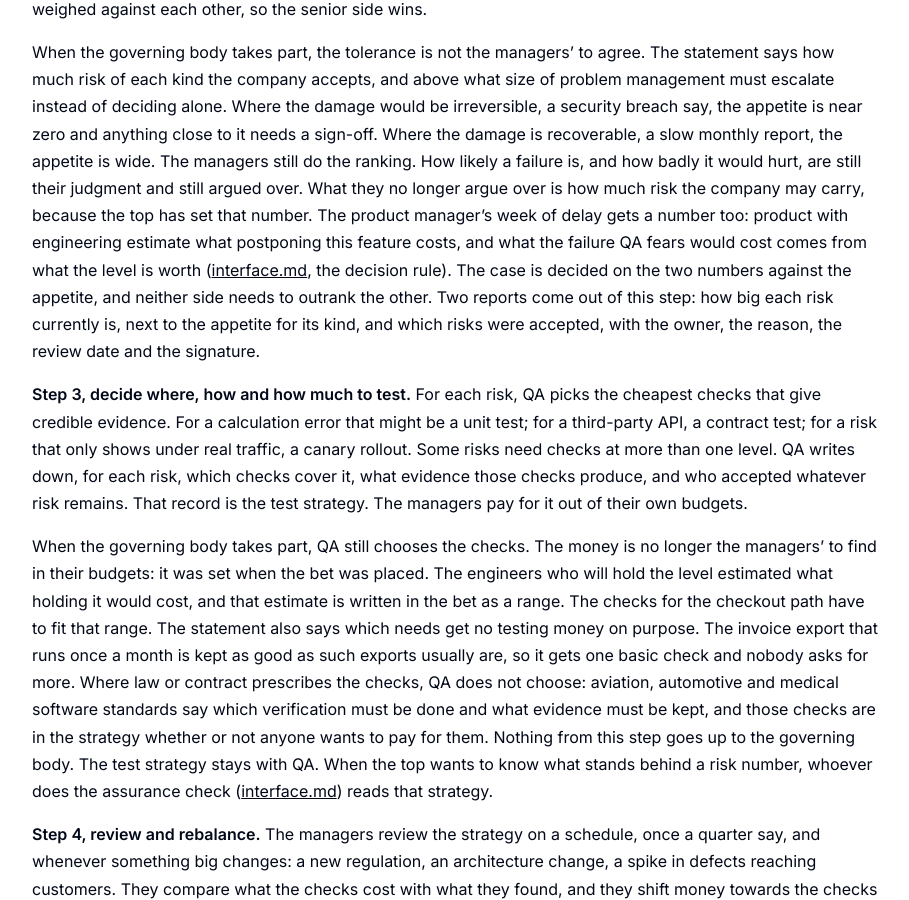
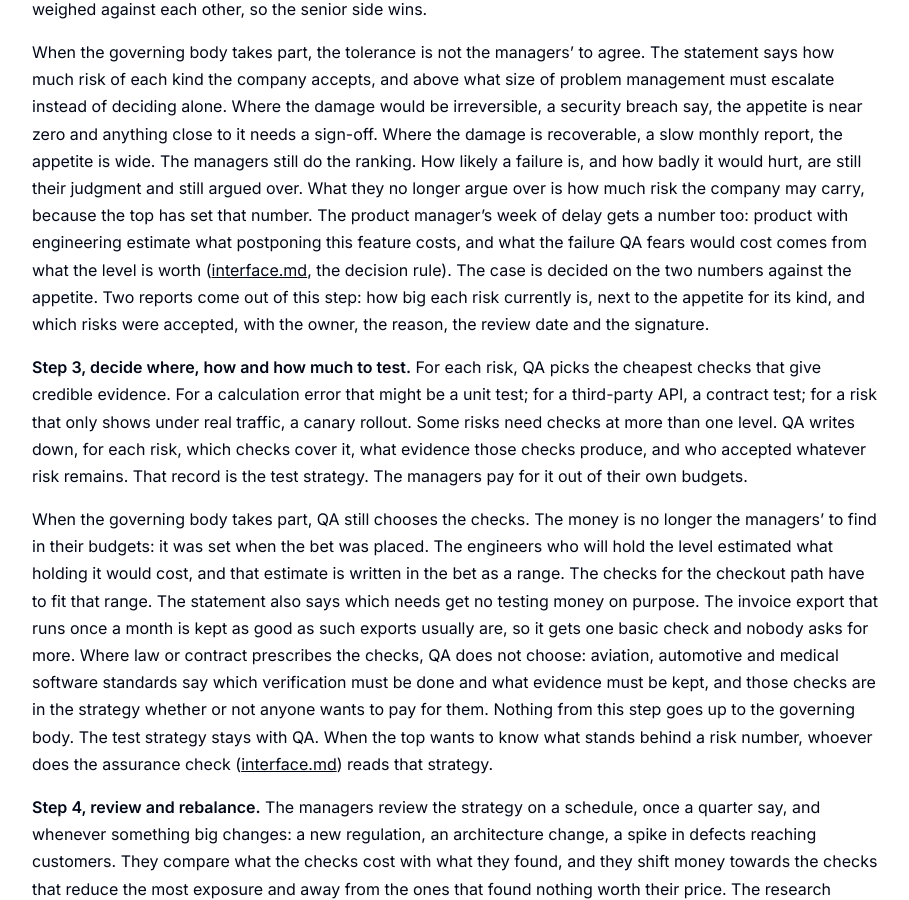
Before and after one commit to BeyondQuality/beyondquality, a Jekyll site: the page built from research/quality-governance/implementations.md, in a window 1280 px wide and 900 px high, scrolled down 1880 px. Shown: the whole window, without its empty margins (184-1093 px from the left). Built offline with Jekyll 4.4.1, drawn with Linux system fonts in a browser that asks for light colours; our own code applies the rules of GitHub Pages for plain Markdown files; some of the changed text lies outside the part shown.

Commit message:
more inconsistencies fixed

```diff
--- a/research/quality-governance/implementations.md
+++ b/research/quality-governance/implementations.md
@@ -18,7 +18,7 @@ This research gives the bigger picture for quality: what the governing body stat
 
 ## Economics of Testing: risk governance, oversight and performance
 
-The economics research treats testing as an investment: money spent now so that failures cost less later. It works out what the checks cost and what the failures they prevent would cost. Its method is a loop of four steps. QA convenes it, and the managers decide in it. The loop works on the loss side: what a failure would cost, and what it costs to prevent it. What a level of quality is worth to the company is not its subject; the governing body states that in the statement ([value.md](value.md)). When the governing body takes part, every risk in the register is a way of missing a level the statement sets, and the cost of the failure is the worth that level protects. The value is stated first, and the risks are derived from it.
+The economics research treats testing as an investment: money spent now so that failures cost less later. It works out what the checks cost and what the failures they prevent would cost. Its method is a loop of four steps. QA convenes it, and the managers decide in it. The loop works on the loss side: what a failure would cost, and what it costs to prevent it. What a level of quality is worth to the company is not its subject; the governing body states that in the statement ([value.md](value.md)). When the governing body takes part, every risk in the register is a way of missing a level the statement sets, and the managers work out what a failure would cost from the worth that level protects. The value is stated first, and the risks are derived from it.
 
 **Step 1, identify and quantify risks.** QA brings together everyone who has something to fear from a failure, the managers, the engineers, product, operations, security and support, and asks what they are afraid of. Each fear is written down as a risk with its consequence: if the payment gateway times out under load, customers cannot pay and the sales are lost. Then the group puts numbers on each risk, always as three figures, the best case, the likely case and the worst case. Engineers estimate how many hours or days it would take to investigate and fix the failure and what that would do to delivery: one day if it goes well, two most likely, four if it does not. The managers estimate what the failure would cost the company: lost revenue, the cost of the incident, customers lost, fines, damage to reputation. Three things come out of the step: the list of risks, the ranges, and a written agreement on which risks matter most and why.
 
@@ -26,7 +26,7 @@ When the governing body takes part, the managers no longer estimate what the lev
 
 **Step 2, categorize and prioritize.** The managers decide together what matters most. They rank the risks by how likely each one is and how much it would cost, weighting money, safety, legal exposure and reputation the way the company weighs them. Then they draw the lines. Above one line a risk must be reduced. Below another the company can live with it. In between, a risk can be carried only with controls in place and a named owner accepting it in writing. The research says the lines should reflect the company's risk tolerance. Today the managers have to agree on that tolerance among themselves, and the argument is often won simply by authority. The usual form is the product manager's: this feature is urgent, so it ships now, tests or no tests. "Urgent" carries no number, QA's "it is risky" carries none either, and two claims without numbers cannot be weighed against each other, so the senior side wins.
 
-When the governing body takes part, the tolerance is not the managers' to agree. The statement says how much risk of each kind the company accepts, and above what size of problem management must escalate instead of deciding alone. Where the damage would be irreversible, a security breach say, the appetite is near zero and anything close to it needs a sign-off. Where the damage is recoverable, a slow monthly report, the appetite is wide. The managers still do the ranking. How likely a failure is, and how badly it would hurt, are still their judgment and still argued over. What they no longer argue over is how much risk the company may carry, because the top has set that number. The product manager's week of delay gets a number too: product with engineering estimate what postponing this feature costs, and what the failure QA fears would cost comes from what the level is worth ([interface.md](interface.md), the decision rule). The case is decided on the two numbers against the appetite, and neither side needs to outrank the other. Two reports come out of this step: how big each risk currently is, next to the appetite for its kind, and which risks were accepted, with the owner, the reason, the review date and the signature.
+When the governing body takes part, the tolerance is not the managers' to agree. The statement says how much risk of each kind the company accepts, and above what size of problem management must escalate instead of deciding alone. Where the damage would be irreversible, a security breach say, the appetite is near zero and anything close to it needs a sign-off. Where the damage is recoverable, a slow monthly report, the appetite is wide. The managers still do the ranking. How likely a failure is, and how badly it would hurt, are still their judgment and still argued over. What they no longer argue over is how much risk the company may carry, because the top has set that number. The product manager's week of delay gets a number too: product with engineering estimate what postponing this feature costs, and what the failure QA fears would cost comes from what the level is worth ([interface.md](interface.md), the decision rule). The case is decided on the two numbers against the appetite. Two reports come out of this step: how big each risk currently is, next to the appetite for its kind, and which risks were accepted, with the owner, the reason, the review date and the signature.
 
 **Step 3, decide where, how and how much to test.** For each risk, QA picks the cheapest checks that give credible evidence. For a calculation error that might be a unit test; for a third-party API, a contract test; for a risk that only shows under real traffic, a canary rollout. Some risks need checks at more than one level. QA writes down, for each risk, which checks cover it, what evidence those checks produce, and who accepted whatever risk remains. That record is the test strategy. The managers pay for it out of their own budgets.
 
```
Also changed, not shown: research/quality-governance/erosion.md (+1 -1 lines), research/quality-governance/interface.md (+1 -1 lines).
